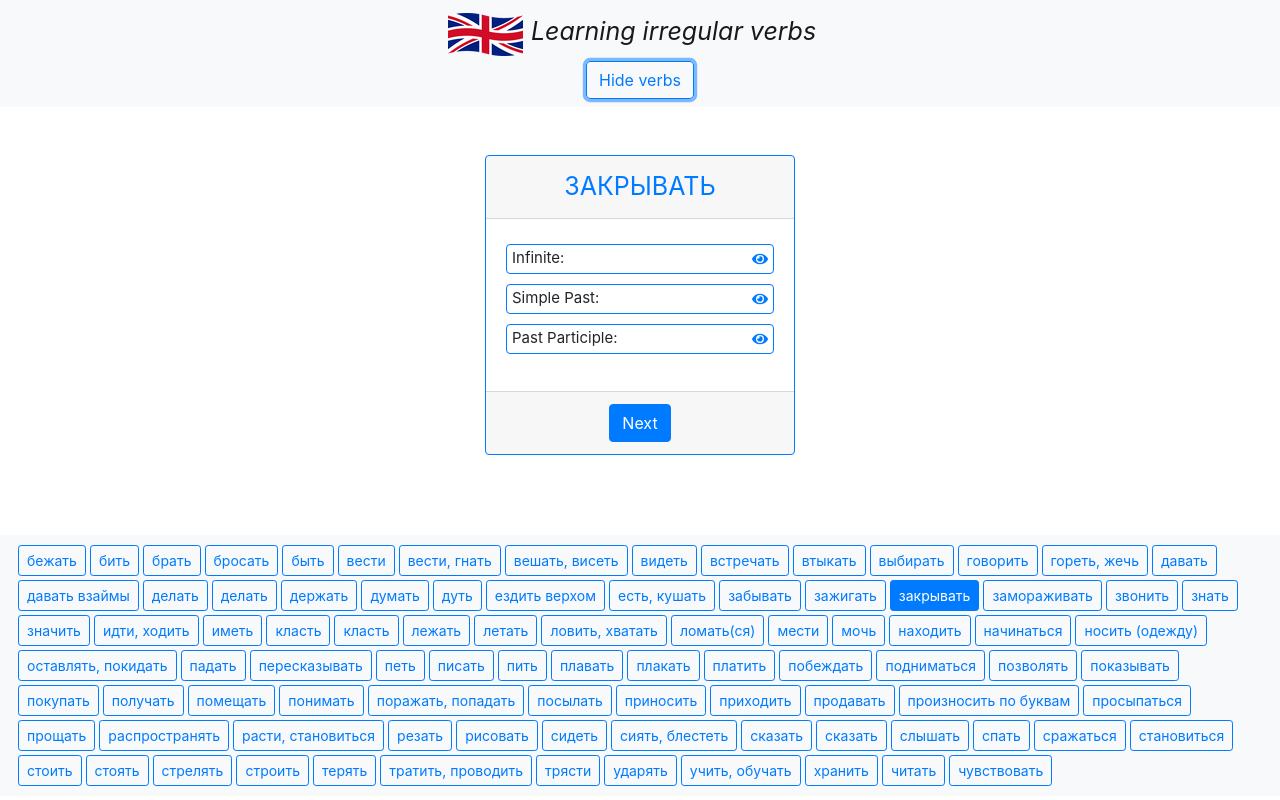
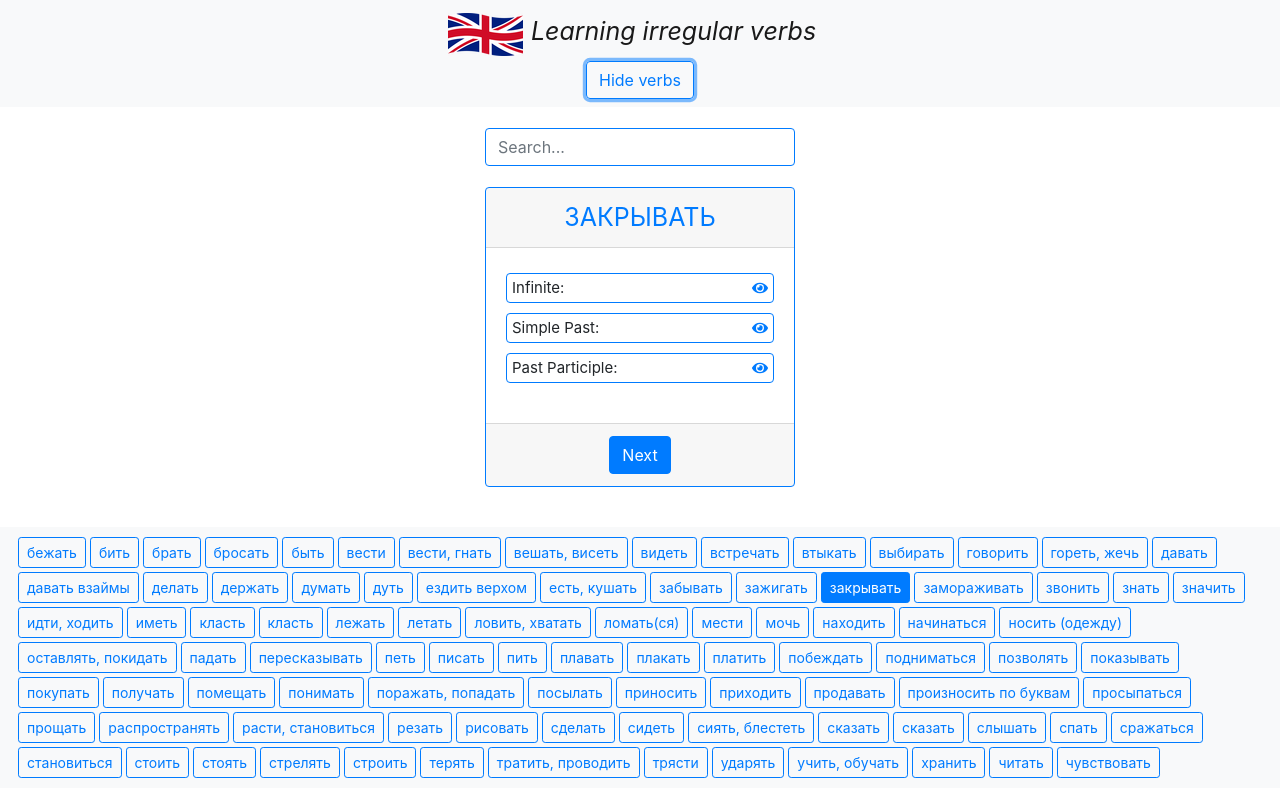
Before and after one commit to SergeiLomako/irregular-verbs, a React (Create React App) app: page / in a window 1280 px wide. Both pictures are taken after a click on the button "Show verbs". Built offline with nearby package versions, Linux system fonts and the light colour scheme.

Commit message:
added search

```diff
--- a/src/App.css
+++ b/src/App.css
@@ -1,9 +1,5 @@
 .App {
     text-align: center;
-}
-
-#content {
-  height: 400px;
 }
 
 #header-text {
@@ -13,6 +9,10 @@
 #current-verb {
     font-size: 25px;
     color: #007bff;
+}
+
+#card-header {
+    height: 60px;
 }
 
 .verb-icon {
@@ -48,7 +48,15 @@
 }
 
 #verb-list {
-    margin-top: -20px;
+    margin-top: 40px;
+}
+
+#search {
+    height: 80px;
+}
+
+#search-input {
+    width: 310px;
 }
 
 @media (max-width: 540px) {
--- a/src/App.js
+++ b/src/App.js
@@ -1,14 +1,16 @@
 import React from 'react';
 import './App.css';
-import { Store } from './context/store'
-import VerbCard from './components/Card/VerbCard'
-import VerbList from './components/VerbList'
-import VerbHeader from './components/VerbHeader'
+import { Store } from './context/store';
+import VerbCard from './components/Card/VerbCard';
+import VerbList from './components/VerbList';
+import VerbHeader from './components/VerbHeader';
+import Search from './components/Search';
 
 function App() {
   return (
     <Store>
       <VerbHeader />
+      <Search />
       <VerbCard />
       <VerbList />
     </Store>
--- a/src/components/Card/VerbCard.js
+++ b/src/components/Card/VerbCard.js
@@ -3,6 +3,7 @@ import { StoreContext } from '../../context/storeContext';
 import { Button, Card, Container, Row } from 'react-bootstrap';
 import { getNextVerb } from '../../helpers/getNextVerb';
 import VerbType from './VerbType';
+import { MAX_VERB_TITLE_SIZE } from '../../env';
 
 export default () => {
   const { setNextVerb, currentVerb, verbs, shownVerbs } = useContext(StoreContext);
@@ -10,15 +11,18 @@ export default () => {
     e.preventDefault();
     return setNextVerb(getNextVerb(verbs, shownVerbs))
   };
+  const style = currentVerb.title.length > MAX_VERB_TITLE_SIZE
+    ? { fontSize: '20px' }
+    : {};
   return (
-    <Container className="d-flex align-items-center flex-column mt-5" id="content">
+    <Container className="d-flex align-items-center flex-column">
       <Row>
         <Card className="text-center"
               id="verb-card"
               border="primary"
         >
-          <Card.Header>
-            <span id="current-verb" className="text-uppercase">{ currentVerb.title }</span>
+          <Card.Header id="card-header" className="d-flex align-items-center justify-content-center">
+            <span id="current-verb" className="text-uppercase text-center" style={style}>{ currentVerb.title }</span>
           </Card.Header>
           <Card.Body className="d-flex align-items-center flex-column">
             <VerbType type="infinite" />
--- /dev/null
+++ b/src/components/Search.js
@@ -0,0 +1,30 @@
+import React, { useContext } from 'react';
+import { StoreContext } from '../context/storeContext';
+import { Form } from 'react-bootstrap';
+
+export default () => {
+  const { verbs, search, setVerb, setSearchValue } = useContext(StoreContext);
+  const handleChange = (e) => {
+    const value = e.target.value;
+    setSearchValue(value);
+    if (value.length > 2) {
+      const currentVerb = verbs.find(({ title }) => title.includes(value));
+      if (currentVerb) {
+        setVerb(currentVerb)
+      }
+    }
+  };
+  return (
+    <div className="d-flex align-items-center justify-content-center"
+         id="search"
+    >
+      <Form.Control type="search"
+                    className="border-primary"
+                    placeholder="Search..."
+                    id="search-input"
+                    value={search}
+                    onChange={handleChange}
+      />
+    </div>
+  )
+}
--- a/src/components/VerbList.js
+++ b/src/components/VerbList.js
@@ -3,7 +3,7 @@ import { Button, Navbar } from 'react-bootstrap';
 import { StoreContext } from '../context/storeContext';
 
 export default () => {
-  const { isVisibleList, verbs, currentVerb, setVerbFromList, ref } = useContext(StoreContext);
+  const { isVisibleList, verbs, currentVerb, setVerb, ref } = useContext(StoreContext);
   const handleClick = (e) => {
     e.preventDefault();
     const currentVerb = verbs.find(({ title }) => title === e.currentTarget.textContent);
@@ -11,7 +11,7 @@ export default () => {
       behavior: 'smooth',
       block: 'start',
     });
-    return setVerbFromList(currentVerb)
+    return setVerb(currentVerb)
   };
   return isVisibleList ? (
     <Navbar bg="light"
--- a/src/context/store.js
+++ b/src/context/store.js
@@ -6,8 +6,9 @@ import verbs from './verbs';
 import {
   TOGGLE_VERBS_LIST_VISIBILITY,
   CHANGE_TYPE_VISIBILITY,
-  SET_VERB_FROM_LIST,
-  SET_NEXT_VERB
+  SET_SEARCH_VALUE,
+  SET_NEXT_VERB,
+  SET_VERB
 } from './types'
 
 export const Store = ({children}) => {
@@ -17,6 +18,7 @@ export const Store = ({children}) => {
     ref,
     verbs,
     currentVerb,
+    search: '',
     isVisibleList: false,
     isShowTypes: {
       infinite: false,
@@ -32,9 +34,14 @@ export const Store = ({children}) => {
     payload: { nextVerb }
   });
 
-  const setVerbFromList = (currentVerb) => dispatch({
-    type: SET_VERB_FROM_LIST,
+  const setVerb = (currentVerb) => dispatch({
+    type: SET_VERB,
     payload: { currentVerb }
+  });
+
+  const setSearchValue = (search) => dispatch({
+    type: SET_SEARCH_VALUE,
+    payload: { search }
   });
 
   const toggleVerbsListVisibility = () => dispatch({ type: TOGGLE_VERBS_LIST_VISIBILITY });
@@ -49,8 +56,9 @@ export const Store = ({children}) => {
       ...state,
       toggleVerbsListVisibility,
       changeTypeVisibility,
-      setVerbFromList,
-      setNextVerb
+      setSearchValue,
+      setNextVerb,
+      setVerb
     }}>
       {children}
     </StoreContext.Provider>
--- a/src/context/storeReducer.js
+++ b/src/context/storeReducer.js
@@ -1,8 +1,9 @@
 import {
   TOGGLE_VERBS_LIST_VISIBILITY,
   CHANGE_TYPE_VISIBILITY,
-  SET_VERB_FROM_LIST,
-  SET_NEXT_VERB
+  SET_SEARCH_VALUE,
+  SET_NEXT_VERB,
+  SET_VERB
 } from './types'
 
 const handlers = {
@@ -13,6 +14,7 @@ const handlers = {
     return {
       ...state,
       shownVerbs,
+      hasError: false,
       isShowTypes: {
         infinite: false,
         simplePast: false,
@@ -32,15 +34,20 @@ const handlers = {
       [verbType]: !state.isShowTypes[verbType]
     }
   }),
-  [SET_VERB_FROM_LIST]: (state, { payload: { currentVerb } }) => ({
+  [SET_VERB]: (state, { payload: { currentVerb } }) => ({
     ...state,
     currentVerb,
+    hasError: false,
     isShowTypes: {
       infinite: false,
       simplePast: false,
       pastParticiple: false
     },
     shownVerbs: [currentVerb.title]
+  }),
+  [SET_SEARCH_VALUE]: (state, { payload: { search } }) => ({
+    ...state,
+    search
   }),
   DEFAULT: state => state
 };
--- a/src/context/types.js
+++ b/src/context/types.js
@@ -1,4 +1,5 @@
 export const TOGGLE_VERBS_LIST_VISIBILITY = 'TOGGLE_VERBS_LIST_VISIBILITY';
+export const SET_SEARCH_VALUE = 'SET_SEARCH_VALUE';
 export const SET_NEXT_VERB = 'SET_NEXT_VERB';
-export const SET_VERB_FROM_LIST = 'SET_VERB_FROM_LIST';
+export const SET_VERB = 'SET_VERB_FROM_LIST';
 export const CHANGE_TYPE_VISIBILITY = 'CHANGE_TYPE_VISIBILITY';
--- a/src/context/verbs.js
+++ b/src/context/verbs.js
@@ -288,7 +288,7 @@ export default [
     pastParticiple: 'lost'
   },
   {
-    title: 'делать',
+    title: 'сделать',
     infinite: 'make',
     simplePast: 'made',
     pastParticiple: 'made'
--- /dev/null
+++ b/src/env.js
@@ -0,0 +1,2 @@
+
+export const MAX_VERB_TITLE_SIZE = 17;
```
Lines whose indentation alone changed are shown as unchanged.
